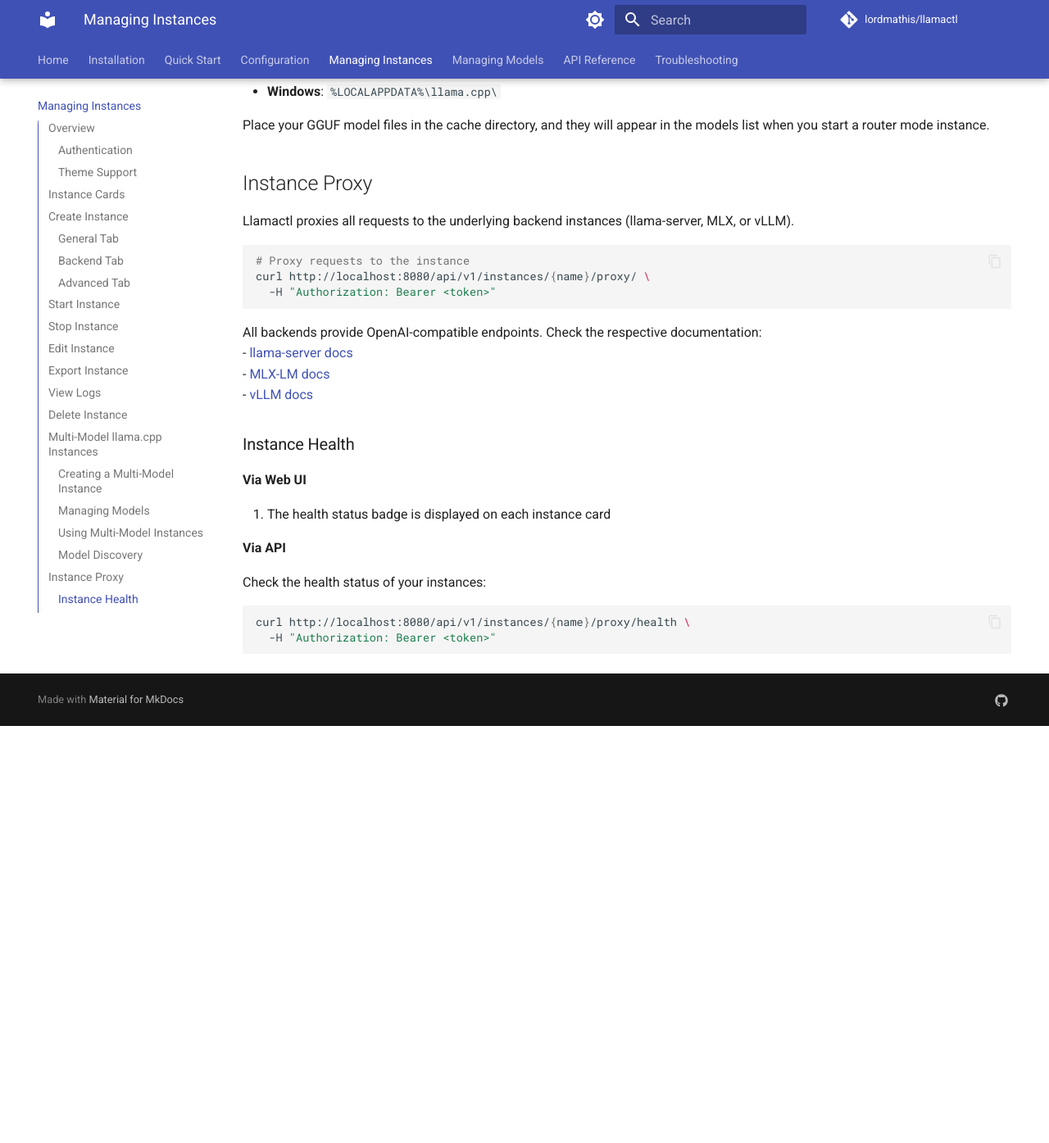
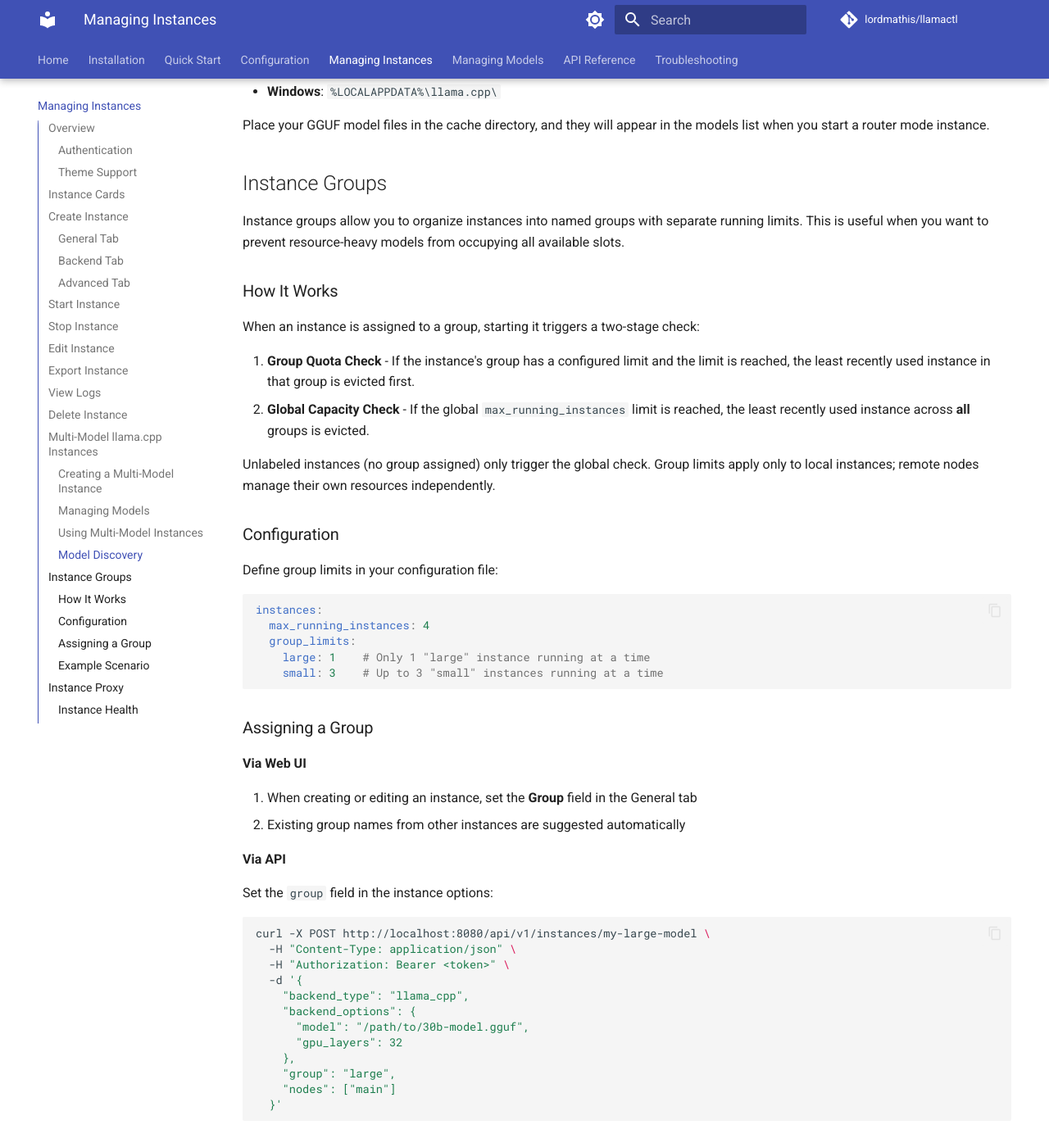
Before and after one commit to lordmathis/llamactl, an MkDocs documentation site: the page built from docs/managing-instances.md, in a window 1280 px wide and 1400 px high, scrolled down 8869 px. Shown: the top 1395 px of the window at 82% size. Built offline with MkDocs 1.6.1 and Material for MkDocs 9.7.7, drawn with Linux system fonts in a browser that asks for light colours; comment, search, counter and statistics services are not loaded; the version menu is left out; before the commit the page ends 9755 px from its top, so only the background shows below that; some of the changed text lies outside the part shown.

Commit message:
Document instance groups

````diff
--- a/docs/managing-instances.md
+++ b/docs/managing-instances.md
@@ -326,6 +326,66 @@
 
 Place your GGUF model files in the cache directory, and they will appear in the models list when you start a router mode instance.
 
+## Instance Groups
+
+Instance groups allow you to organize instances into named groups with separate running limits. This is useful when you want to prevent resource-heavy models from occupying all available slots.
+
+### How It Works
+
+When an instance is assigned to a group, starting it triggers a two-stage check:
+
+1. **Group Quota Check** - If the instance's group has a configured limit and the limit is reached, the least recently used instance in that group is evicted first.
+2. **Global Capacity Check** - If the global `max_running_instances` limit is reached, the least recently used instance across **all** groups is evicted.
+
+Unlabeled instances (no group assigned) only trigger the global check. Group limits apply only to local instances; remote nodes manage their own resources independently.
+
+### Configuration
+
+Define group limits in your configuration file:
+
+```yaml
+instances:
+  max_running_instances: 4
+  group_limits:
+    large: 1    # Only 1 "large" instance running at a time
+    small: 3    # Up to 3 "small" instances running at a time
+```
+
+### Assigning a Group
+
+**Via Web UI**
+
+1. When creating or editing an instance, set the **Group** field in the General tab
+2. Existing group names from other instances are suggested automatically
+
+**Via API**
+
+Set the `group` field in the instance options:
+
+```bash
+curl -X POST http://localhost:8080/api/v1/instances/my-large-model \
+  -H "Content-Type: application/json" \
+  -H "Authorization: Bearer <token>" \
+  -d '{
+    "backend_type": "llama_cpp",
+    "backend_options": {
+      "model": "/path/to/30b-model.gguf",
+      "gpu_layers": 32
+    },
+    "group": "large",
+    "nodes": ["main"]
+  }'
+```
+
+### Example Scenario
+
+With `group_limits: {large: 1, small: 3}` and `max_running_instances: 4`:
+
+- Starting a "large" group instance evicts the least recently used "large" instance if the group limit (1) is reached
+- Starting a "small" group instance evicts the least recently used "small" instance if the group limit (3) is reached
+- If the global limit (4) is reached, the least recently used instance across all groups is evicted
+- The global limit always takes precedence over group limits
+
 ## Instance Proxy
 
 Llamactl proxies all requests to the underlying backend instances (llama-server, MLX, or vLLM).
````
Also changed, not shown: README.md (+2 -1 lines), docs/configuration.md (+11 -8 lines).
